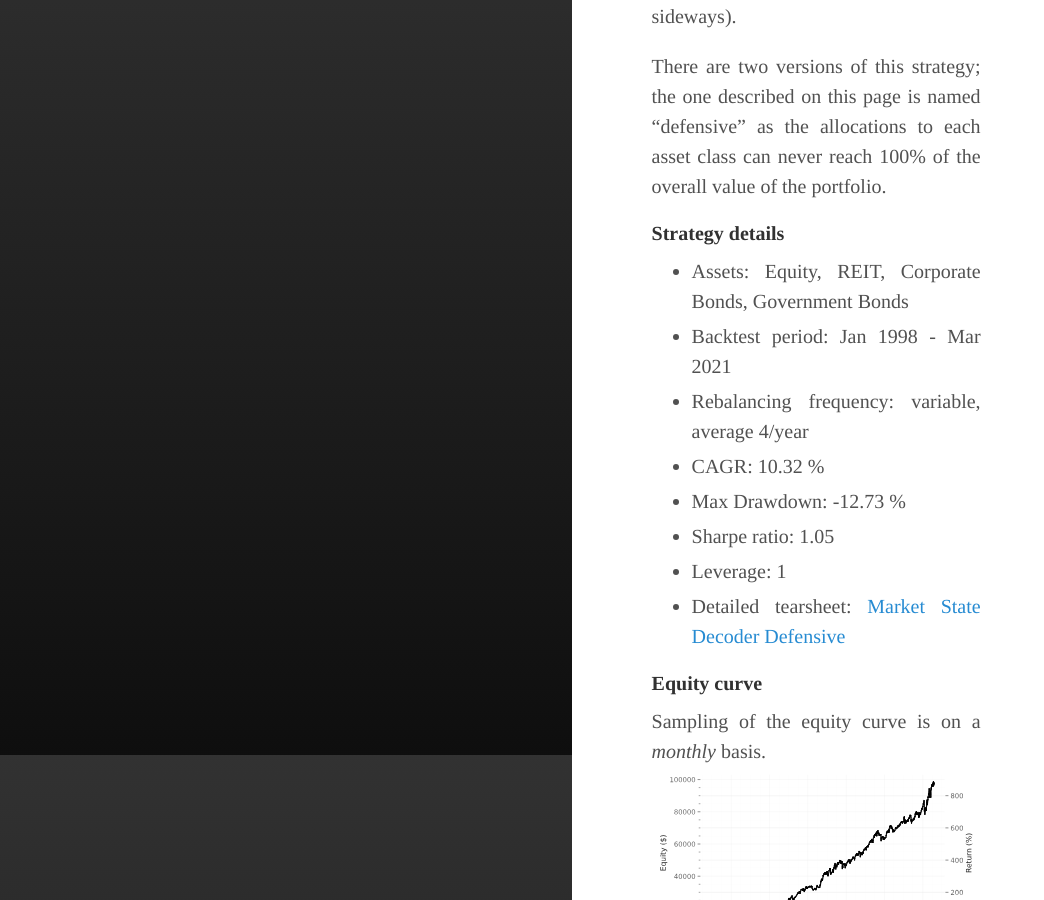
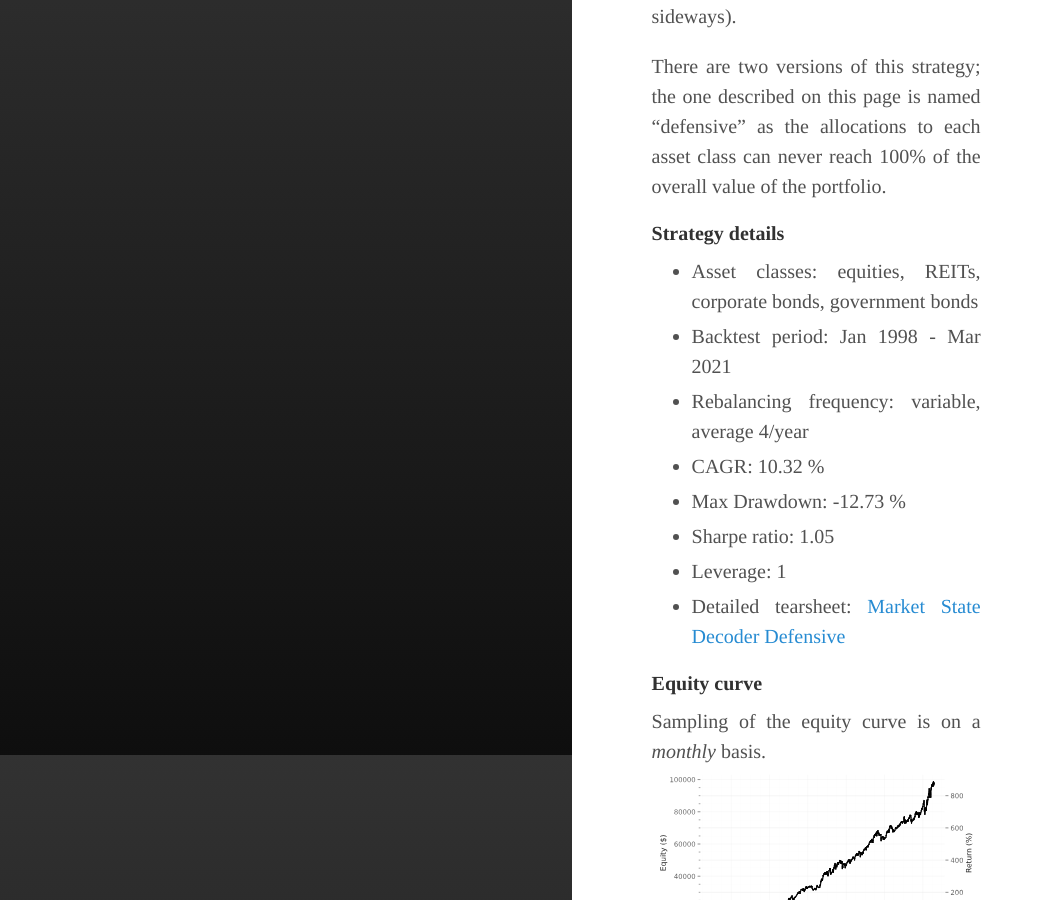
Before and after one commit to IthacaResearch/ithacaresearch.github.io, a Jekyll site: the page built from _posts/2020-12-05-Market-State-Decoder-Defensive.md, in a window 1280 px wide and 900 px high, scrolled down 1045 px. Shown: the whole window, without its empty margins (0-1044 px from the left). Built offline with Jekyll 4.4.1, drawn with Linux system fonts in a browser that asks for light colours.

Commit message:
Update 2020-12-05-Market-State-Decoder-Defensive.md

```diff
--- a/_posts/2020-12-05-Market-State-Decoder-Defensive.md
+++ b/_posts/2020-12-05-Market-State-Decoder-Defensive.md
@@ -18,7 +18,7 @@ The main reason of underperformance for this strategy is a period in which the m
 There are two versions of this strategy; the one described on this page is named "defensive" as the allocations to each asset class can never reach 100% of the overall value of the portfolio.
 
 #### Strategy details
-* Assets: Equity, REIT, Corporate Bonds, Government Bonds
+* Asset classes: equities, REITs, corporate bonds, government bonds
 * Backtest period: Jan 1998 - Mar 2021
 * Rebalancing frequency: variable, average 4/year
 * CAGR: 10.32 %
```
